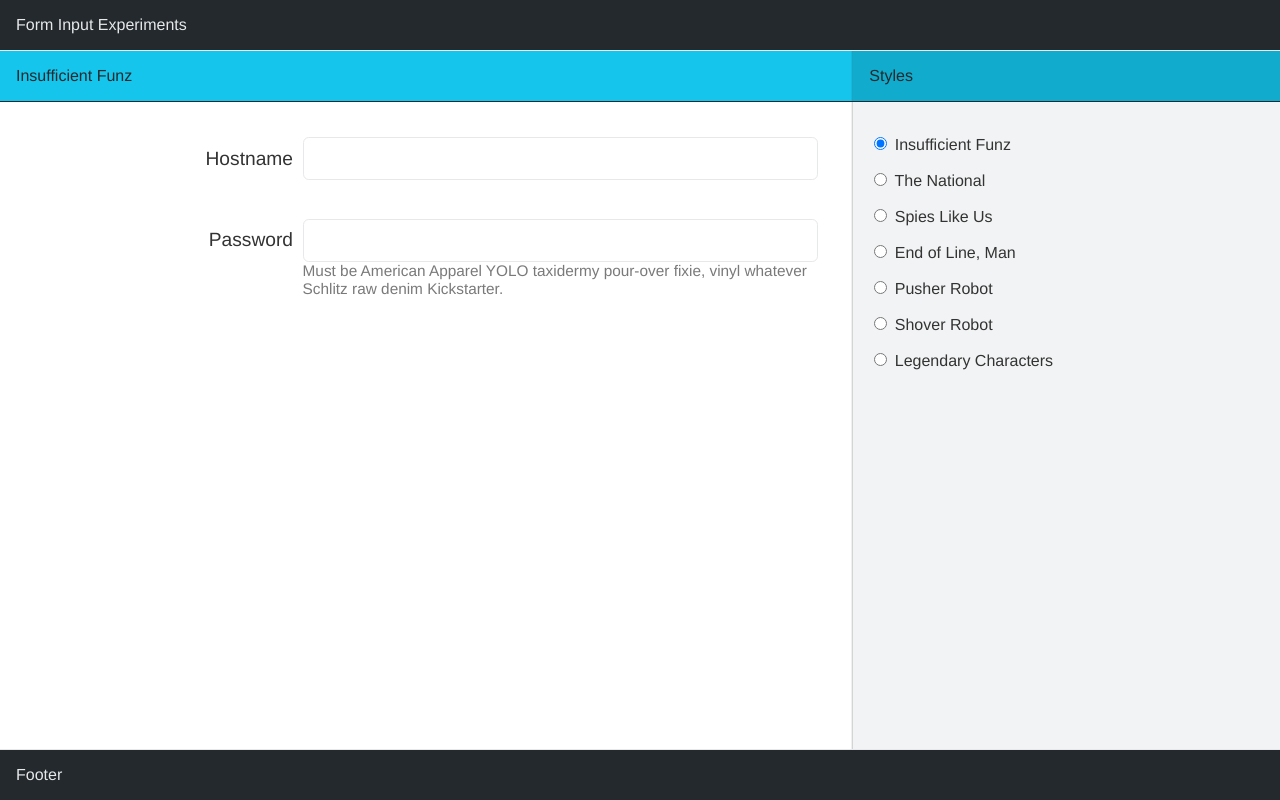
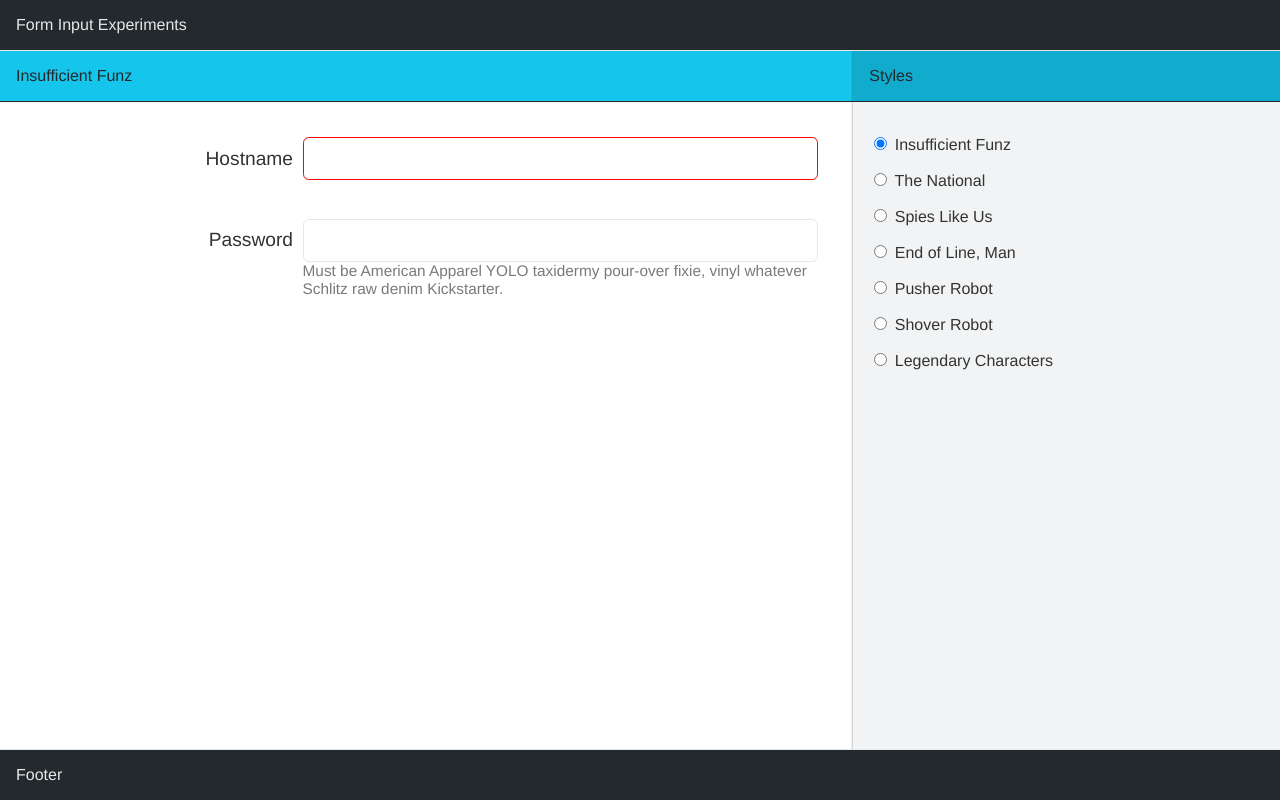
Before and after one commit to jasesmith/poc-form-inputs, a plain HTML site: page index.html in a window 1280 px wide. Drawn offline with Linux system fonts and the light colour scheme.

Commit message:
some required stuff

```diff
--- a/index.html
+++ b/index.html
@@ -19,7 +19,7 @@
                             <label>Hostname</label>
                         </div>
                         <div class="field">
-                            <input type="text" placeholder="{{styles[config.style].key == 'none' ? '' : 'Hostname'}}" check-this-out />
+                            <input type="text" required placeholder="{{styles[config.style].key == 'none' ? '' : 'Hostname'}}" check-this-out />
                         </div>
                     </div>
                     <div class="form-row">
--- a/sass/styles.scss
+++ b/sass/styles.scss
@@ -90,6 +90,9 @@ input {
             &:-moz-placeholder {color: #FFF;} /* Firefox 18- */
             &::-moz-placeholder {color: #FFF;}  /* Firefox 19+ */
             &:-ms-input-placeholder {color: #FFF;}
+        }
+        &[required]:invalid {
+            border-color: red;
         }
     }
     .label, .field {
```
Also changed, not shown: css/styles.css.
